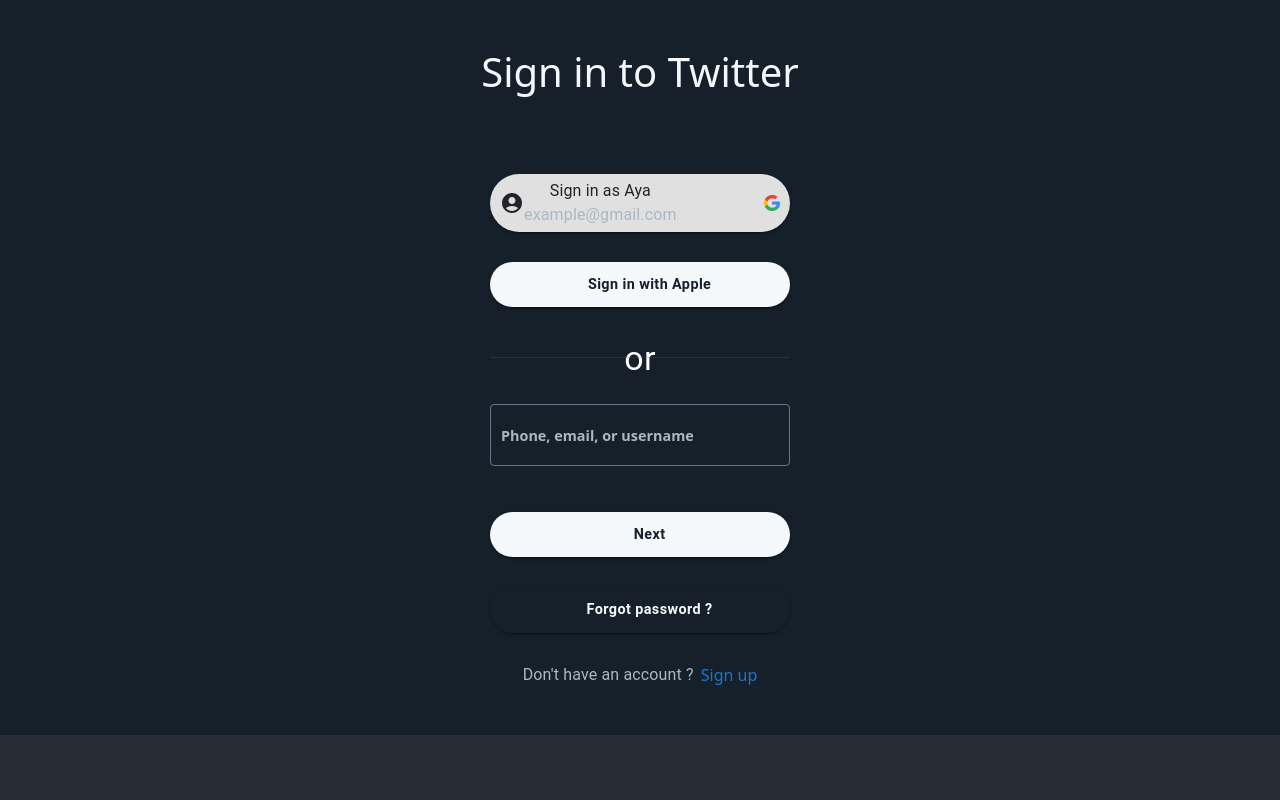
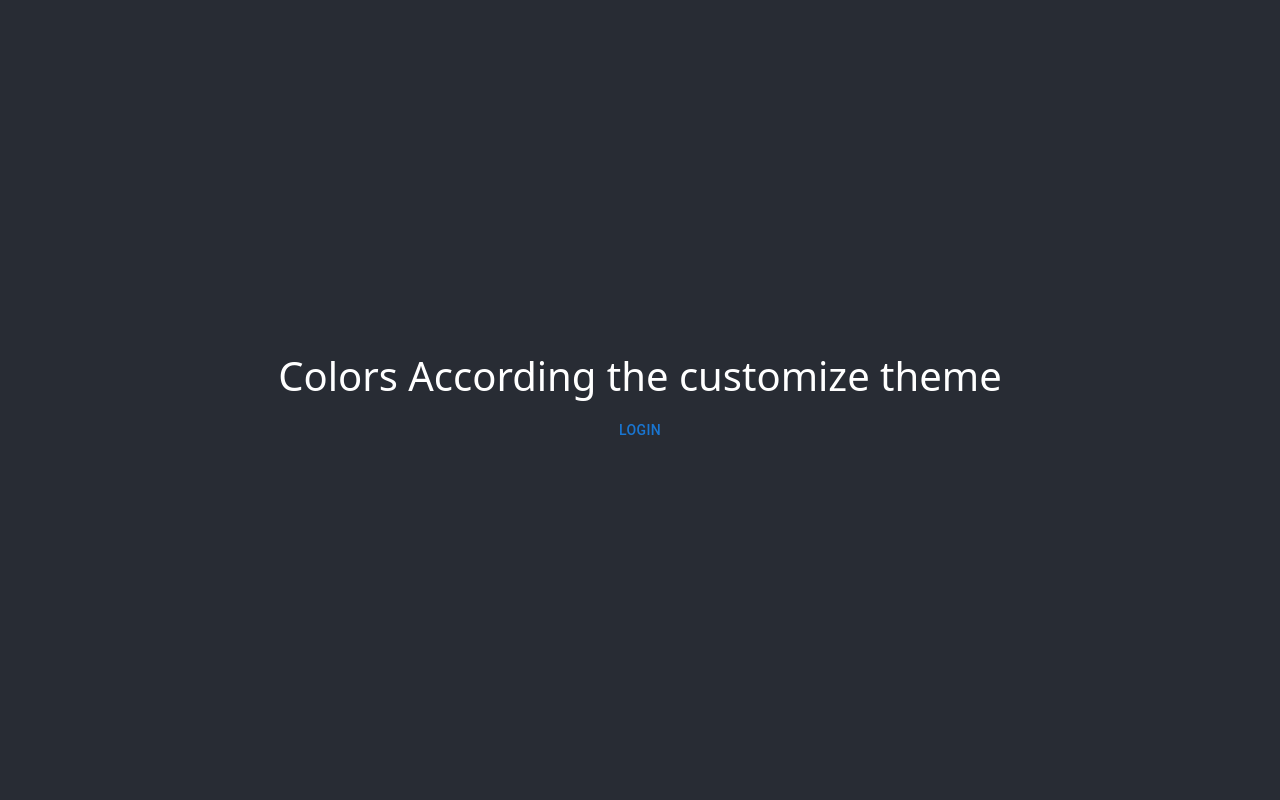
Before and after one commit to amans199/twitter-clone-react-queens-team, a React (Create React App) app: page / in a window 1280 px wide. Shown: the top 800 px of the page. Built offline with nearby package versions, Linux system fonts and the light colour scheme.

Commit message:
feature/login-popup

```diff
--- a/src/App.js
+++ b/src/App.js
@@ -3,20 +3,22 @@
 import './App.scss';
 import './scss/custom.scss'
 import Signin from './pages/signIn'
-import InputComp from './components/InputComp';
+
+import BasicModal from "./components/Modal";
+
 
 function App() {
   return (
 
     <>
-      <Signin></Signin>
+      {/* <Signin></Signin> */}
+
       <div className="App">
       <header className="App-header">
 
         <h1>Colors According the customize theme</h1>
 
-        <button type="button" class="btn btn-primary">primary</button>
-        <button type="button" class="btn btn-success">success</button>
+        <BasicModal></BasicModal>
 
         {/* <img src={logo} className="App-logo" alt="logo" />
         <p className='text-info'>
@@ -32,7 +34,7 @@
         </a> */}
 
 {/* input component */}
-        <InputComp />
+
       </header>
 
       {/* < HomePageLayout /> */}
--- /dev/null
+++ b/src/components/AppIcons/index.tsx
@@ -0,0 +1,30 @@
+import React from "react";
+import Icons from "./icons.svg"; // Path to your icons.svg
+interface Props {
+  name?: string,
+  color?: string,
+  size?: number
+}
+const AppIcon = ({
+  name,
+  color,
+  size,
+}: Props)=> {
+
+
+  return (
+    <svg
+      className={`icon icon-${name}`}
+      fill={color}
+      width={size}
+      height={size}
+
+    >
+
+      <use xlinkHref={`${Icons}#icon-${name}`}
+      />
+    </svg>
+  );
+}
+
+export default AppIcon;
--- a/src/components/GenericButton/index.tsx
+++ b/src/components/GenericButton/index.tsx
@@ -1,64 +1,44 @@
 import React from 'react';
 import { Button } from '@mui/material'
-import Icon from '@mui/material/Icon';
-import './style.scss'
+ import AppIcon from '../AppIcons';
 
 interface Props {
-  icon?: any,
+  iconName?:string,
+  iconSize?:number,
   classNames?:string,
   variant?: "text" | "outlined" | "contained" ,
   label?: string,
   disabled?: boolean,
-
-
   onClick: () => void;
-
 }
-
-const AppButton = ({icon,label, classNames,variant, disabled, onClick}: Props) => {
-
-  // const styles: React.CSSProperties = {
-
-  //  justifyContent:'center',
-  //   alignItems: 'center',
-  //   fontSize: '0.9rem',
-  //   fontWeight: '600',
-  //   borderRadius: '30px',
-  //   height: 45,
-  //   padding: '0 30px',
-  //   textTransform: "none",
-  //   lineHeight:1,
-  //  marginTop:'30px',
-  //   width:'300px'
-  // };
+const AppButton = ({iconName,iconSize,label, classNames,variant, disabled, onClick}: Props) => {
   const forButton = {
-    fontSize: '0.9rem',
+    fontSize: '1rem',
     fontWeight: '600',
-
+    display:'flex',
+   alignItems: "center",
+   justifyContent: "center",
     borderRadius: "30px",
     padding: "10px 10px",
     textTransform: "none",
-   textAlign:'center',
-    marginTop: "30px",
-    width: "300px",
-  };
-  return (
+     marginTop: "30px",
+    width: "100%",
+  }
+ return (
     <Button
       sx={forButton}
-
       variant={variant}
-
       onClick= {onClick}
       disabled= {disabled}
-
       className={classNames}
-
-    >
-      <Icon component={icon} sx={{ fontSize: '1.2rem' }}/>
-
-      {label}
+      >
+   <span>
+      {iconName&&<AppIcon name={iconName} size={iconSize}/>}
+     </span>
+   <span >
+   {label}
+   </span>
     </Button>
   )
 }
-
 export default AppButton
--- a/src/components/GenericButton/style.scss
+++ /dev/null
@@ -1,4 +0,0 @@
-
-::placeholder{
-    color: #AAB8C2;
-}
--- /dev/null
+++ b/src/components/InputCom/index.jsx
@@ -0,0 +1,24 @@
+import React from 'react'
+import './style.scss'
+const InputComp = () => {
+
+  return (
+
+      <form style={{width: "100%"}}>
+        <div >
+          <input
+
+          className="bg-dark text-succes inputStyle"
+
+            type="text"
+
+            placeholder="Phone, email, or username"
+
+          />
+        </div>
+      </form>
+
+  )
+}
+
+export default InputComp
--- /dev/null
+++ b/src/components/InputCom/style.scss
@@ -0,0 +1,16 @@
+.inputStyle{
+    border-radius:4px;
+    font-size: 0.9rem;
+  font-weight: 600;
+  border:1px solid #657786;
+
+  height: 40px;
+  padding:  30px 10px;
+ margin:0;
+  line-height:1.5;
+  width: 100%
+}
+::placeholder{
+    color: #AAB8C2;
+
+}
--- a/src/components/InputComp.js
+++ /dev/null
@@ -1,32 +0,0 @@
-import React from 'react'
-
-const InputComp = () => {
-  const forInput={borderRadius:'4px', fontSize: '0.9rem',
-  fontWeight: '600',
-  border:'1px solid #657786',
-
-  height: 40,
-  padding: ' 30px 10px',
-
-  lineHeight:1.5,
-width:'300px',
-}
-  return (
-    <>
-      <form>
-        <div >
-          <input
-          className="m-3 bg-dark text-succes"
-          style={forInput}
-            type="text"
-
-            placeholder="Phone, email, or username"
-
-          />
-        </div>
-      </form>
-    </>
-  )
-}
-
-export default InputComp
--- /dev/null
+++ b/src/components/Modal/index.tsx
@@ -0,0 +1,54 @@
+import * as React from 'react';
+import Box from '@mui/material/Box';
+import Button from '@mui/material/Button';
+import Typography from '@mui/material/Typography';
+import Modal from '@mui/material/Modal';
+import Signin from '../../pages/signIn';
+import AppIcon from '../AppIcons';
+
+const style = {
+  position: 'absolute' as 'absolute',
+  top: '50%',
+  left: '50%',
+  transform: 'translate(-50%, -50%)',
+  width: {sx:400 ,md:700},
+  bgcolor: '#15202B',
+  border: '2px solid #000',
+  boxShadow: 24,
+  px: {sx:10 ,md:20},
+  py:{sx:5 ,md:10},
+  my:3,
+  borderRadius: 7
+
+};
+const foButton={
+  position:'absolute',
+  top:15,
+  left:10,
+  color:'red'
+}
+export default function BasicModal() {
+  const [open, setOpen] = React.useState(false);
+  const handleOpen = () => setOpen(true);
+  const handleClose = () => setOpen(false);
+
+  return (
+    <div>
+      <Button onClick={handleOpen}>LogIn</Button>
+      <Modal
+        open={open}
+        // onClose={handleClose}
+        aria-labelledby="modal-modal-title"
+        aria-describedby="modal-modal-description"
+      >
+        <Box sx={style}>
+          <Button onClick={handleClose} sx={foButton}>
+            <AppIcon name='xmark' color='#fff' size={20}></AppIcon>
+            </Button>
+  <Signin></Signin>
+
+        </Box>
+      </Modal>
+    </div>
+  );
+}
--- a/src/components/SpecialButton/index.tsx
+++ b/src/components/SpecialButton/index.tsx
@@ -15,7 +15,7 @@
     textTransform: "none",
 
     marginTop: "30px",
-    width: "300px",
+    width: "100%",
   };
   return (
     <Button sx={forBox} variant="contained" color="inherit">
@@ -27,7 +27,7 @@
         </Box>
       </Box>
 
-      <img src={googleImage} alt="" />
+      <img src={googleImage} alt="googleImage" />
     </Button>
   );
 }
--- a/src/pages/signIn/index.tsx
+++ b/src/pages/signIn/index.tsx
@@ -1,16 +1,16 @@
 import React from "react";
 import AppButton from '../../components/GenericButton';
-import AppleIcon from "@mui/icons-material/Apple";
 import Divider from "@mui/material/Divider";
 import Box from "@mui/material/Box";
 import Typography from "@mui/material/Typography";
 import Link from "@mui/material/Link";
-import InputComp from "../../components/InputComp";
+import InputComp from "../../components/InputCom";
 import SpecialButton from "../../components/SpecialButton";
+import AppIcon from "../../components/AppIcons";
 
 function Signin() {
   const forTypography = {
-    margin: "-25px auto",
+    margin: "-28px auto",
     textAlign: "center",
     borderRadius: "50%",
     background: "#15202B",
@@ -18,13 +18,17 @@
     height: "50px",
     lineHeight: "50px",
     color: "#fff",
-    zIndex: 100,
+    zIndex: 40,
   };
   return (
-    <div className="d-flex flex-column align-items-center bg-dark p-5 ">
+
+   <div className="d-flex flex-column align-items-center bg-dark  ">
+  <AppIcon name="twitter" color="#ffffff"  size={55}/>
       <h1 className="text-light mb-5">Sign in to Twitter</h1>
     <SpecialButton></SpecialButton>
       <AppButton
+      iconName="apple"
+      iconSize={20}
        classNames="bg-light text-dark"
         variant="contained"
         label="Sign in with Apple"
@@ -32,8 +36,8 @@
 
         onClick={() => {}}
       ></AppButton>
-      <Box sx={{ marginTop: "50px", marginBottom: "30px" }}>
-        <Divider sx={{ background: "#657786", width: "300px" }} />
+      <Box sx={{ marginTop: "50px", marginBottom: "30px" ,  width: "100%" }}>
+        <Divider sx={{ background: "#657786" }} />
         <Typography variant="h4" component="div" sx={forTypography}>
           or
         </Typography>
@@ -69,6 +73,7 @@
         </Link>
       </Box>
     </div>
+
   );
 }
 
```
Also changed, not shown: src/components/AppIcon/index.tsx (deleted, +0 -11 lines), src/components/AppIcon/Icons.svg (deleted), src/components/AppIcons/icons.svg (added), src/index.scss (line endings or trailing spaces).
